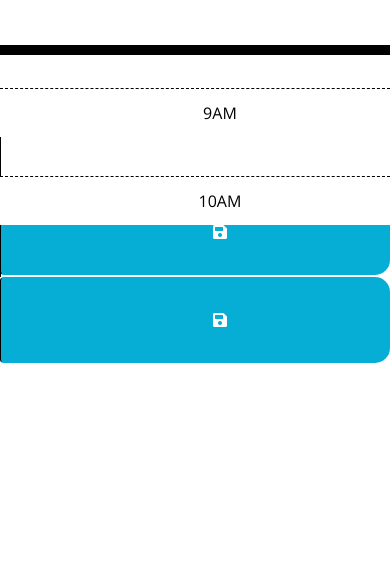
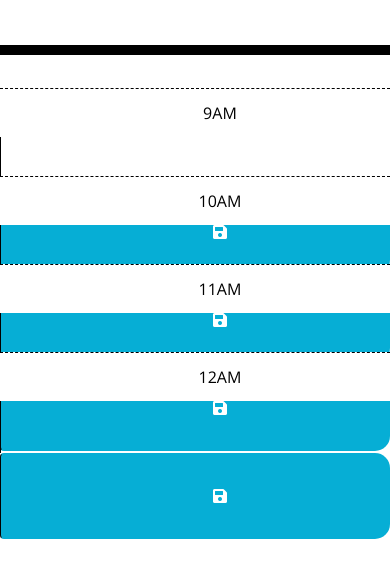
Before and after one commit to Collin-Hodgson/dayplanner, a plain HTML site: page index.html in a window 390 px wide. Shown: the part 256-834 px from the top of the page. Drawn offline with nearby package versions, Linux system fonts and the light colour scheme.

Commit message:
added more timeblocks

```diff
--- a/index.html
+++ b/index.html
@@ -42,9 +42,31 @@
         </button>
     </div>
 
-    <div id="hour-10" class="row time-block">
+    <div id="hour-10" class="row time-block mb-2">
         <div class="col-md-1 hour">
             10AM
+        </div>
+        <textarea class="col-md-10 description">
+                           </textarea>
+        <button class="btn saveBtn col-md-1">
+            <i class="fas fa-save"></i>
+        </button>
+    </div>
+
+    <div id="hour-11" class="row time-block mb-2">
+        <div class="col-md-1 hour">
+            11AM
+        </div>
+        <textarea class="col-md-10 description">
+                       </textarea>
+        <button class="btn saveBtn col-md-1">
+            <i class="fas fa-save"></i>
+        </button>
+    </div>
+
+    <div id="hour-12" class="row time-block mb-2">
+        <div class="col-md-1 hour">
+            12AM
         </div>
         <textarea class="col-md-10 description">
                            </textarea>
```
